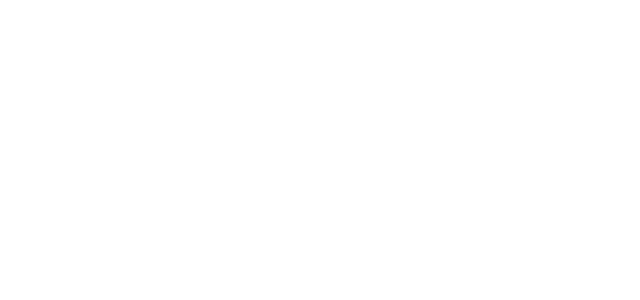
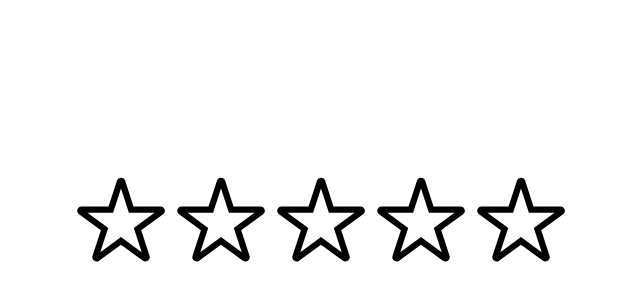
Before and after one commit to exgle-owl/react-learn-projects, a React (Vite) app: page / in a window 1280 px wide. Shown: the part 1780-2080 px from the top of the page, without its empty margins (319-959 px from the left). Before the commit the page ends 1600 px from the top, so only its background shows below. Built offline with nearby package versions, Linux system fonts and the light colour scheme.

Commit message:
add star-rating component

```diff
--- a/src/App.jsx
+++ b/src/App.jsx
@@ -1,6 +1,7 @@
 import Accordion from "./components/accordion"
 import Container from "./components/container"
 import RandomColor from "./components/random-color"
+import StarRating from "./components/star-rating"
 
 const App = () => {
   return (
@@ -11,6 +12,9 @@
       <Container>
         <RandomColor />
       </Container>
+      <Container>
+        <StarRating stars={5} />
+      </Container>
     </>
   )
 }
--- /dev/null
+++ b/src/components/star-rating/index.css
@@ -0,0 +1,11 @@
+.star-rating {
+  display: flex;
+  align-items: baseline;
+  justify-content: center;
+}
+
+.star-rating img {
+  cursor: pointer;
+  height: 100px;
+  width: 100px;
+}
--- /dev/null
+++ b/src/components/star-rating/index.jsx
@@ -0,0 +1,43 @@
+import './index.css'
+import star from '../../assets/star.svg'
+import filledStar from '../../assets/filled-star.svg'
+import { useState } from 'react'
+
+const StarRating = ({ stars }) => {
+  const [rating, setRating] = useState(0)
+  const [hover, setHover] = useState(0)
+
+  const handleClick = i => {
+    setRating(i)
+  }
+
+  const handleMouseEnter = i => {
+    setHover(i)
+  }
+
+  const handleMouseLeave = () => {
+    setHover(rating)
+  }
+
+  return (
+    <section className="star-rating">
+      {
+        Array(stars).fill('').map((_, i) => {
+          i += 1
+          return (
+            <img
+              key={i}
+              src={i <= (rating || hover) ? filledStar : star}
+              onClick={() => handleClick(i)}
+              onMouseEnter={() => handleMouseEnter(i)}
+              onMouseLeave={() => handleMouseLeave()}
+              alt="filled star"
+            />
+          )
+        })
+      }
+    </section>
+  )
+}
+
+export default StarRating
```
Also changed, not shown: src/assets/filled-star.svg (added), src/assets/star.svg (added).
